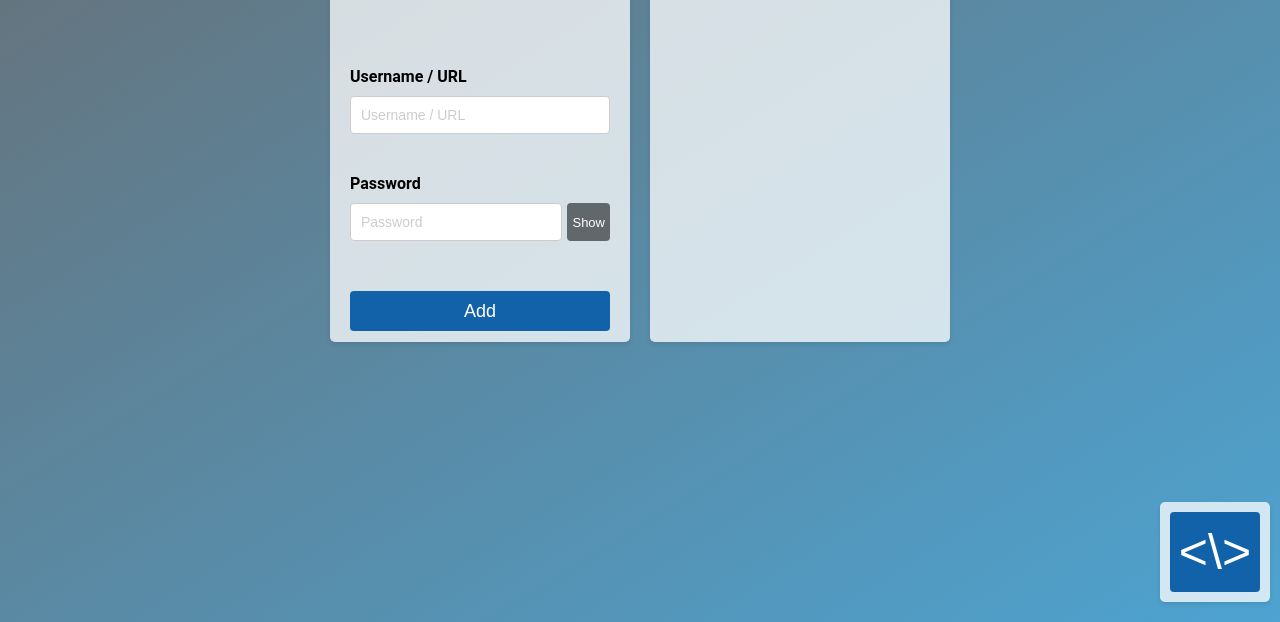
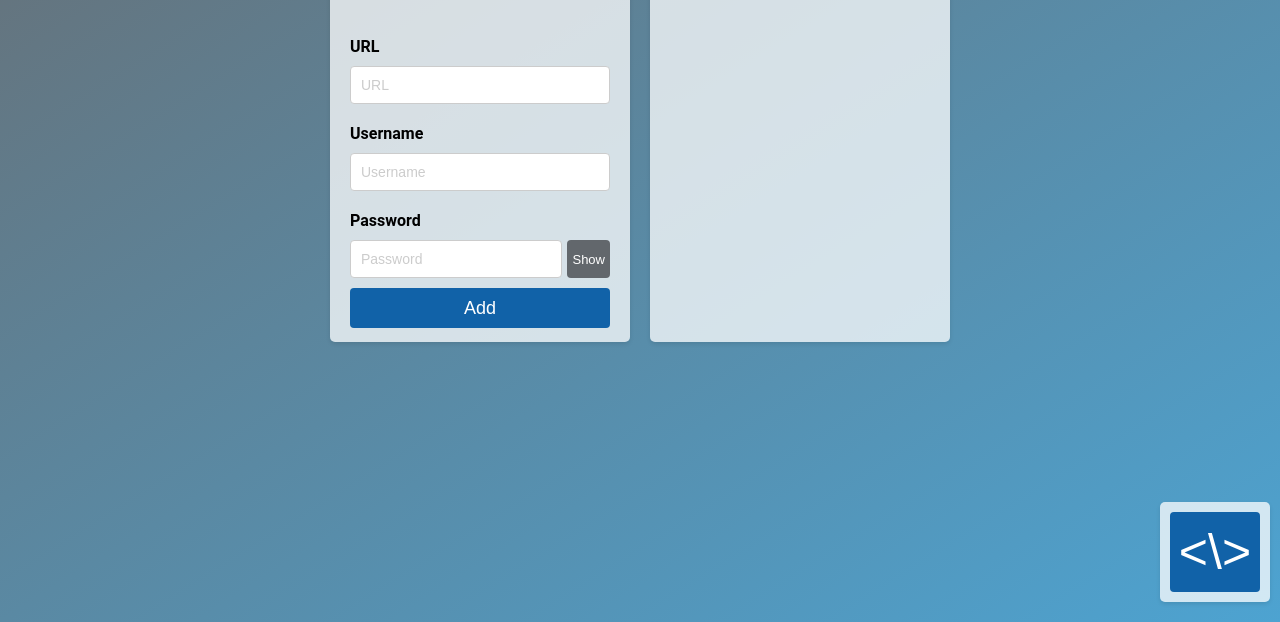
Before and after one commit to madmediaz2/SafetyLock, a website: page index.html in a window 1280 px wide. Shown: the part 178-800 px from the top of the page. Drawn offline with Linux system fonts and the light colour scheme.

Commit message:
split username and url into different input fields.

```diff
--- a/index.html
+++ b/index.html
@@ -11,12 +11,17 @@
     <main class="cards">
         <article class="card">
             <h3>SafetyLock</h3>
-            <strong><p style="margin-top: 70px;">Username / URL </p></strong>
+            <strong><p style="margin-top: 40px;">URL</p></strong>
             <input
-                type="text" placeholder="Username / URL" class="input-field"
-                id="script--credential-login"
+                type="text" placeholder="URL" class="input-field"
+                id="script--credential-URL"
             >
-            <strong><p style="margin-top: 40px;">Password</p></strong>
+            <strong><p style="margin-top: 20px;">Username</p></strong>
+            <input
+                type="text" placeholder="Username" class="input-field"
+                id="script--credential-Username"
+            >
+            <strong><p style="margin-top: 20px;">Password</p></strong>
             <div class="password-field">
                 <input
                     type="password" placeholder="Password" class="input-field"
@@ -30,7 +35,7 @@
                 </button>
             </div>
             <button
-                class="button button--secondary" style="margin-top: 50px; width: 100%; height: 40px; font-size: large;"
+                class="button button--secondary" style="margin-top: 10px; width: 100%; height: 40px; font-size: large;"
                 id="script--append"
             >
                 Add
```
